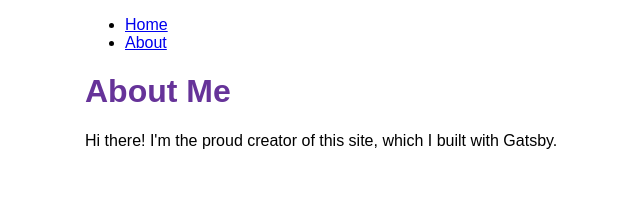
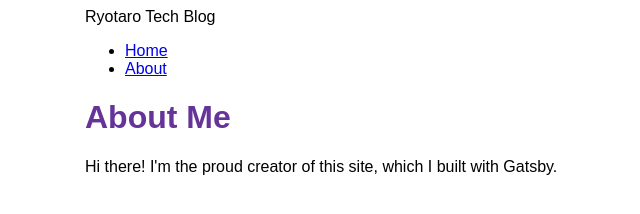
Before and after one commit to ryotaro-tenya0727/ryotaro-tech-blog, a Gatsby site: page /about in a window 1280 px wide. Shown: the whole page, without its empty margins (305-945 px from the left). Built offline with nearby package versions, Linux system fonts and the light colour scheme; Gatsby itself is replaced by a stand-in of ours.

Commit message:
【追加】GraphQLでタイトルを取得して表示

```diff
--- a/src/components/layout.js
+++ b/src/components/layout.js
@@ -1,16 +1,29 @@
 import * as React from 'react';
-import { Link } from 'gatsby';
+import { Link, useStaticQuery, graphql } from 'gatsby';
 import {
   container,
   heading,
   navLinks,
   navLinkItem,
   navLinkText,
+  siteTitle,
 } from './layout.module.css';
 export const Layout = ({ pageTitle, children }) => {
+  const data = useStaticQuery(graphql`
+    query {
+      site {
+        siteMetadata {
+          title
+        }
+      }
+    }
+  `);
   return (
     <div className={container}>
-      <title>{pageTitle}</title>
+      <title>
+        {pageTitle} | {data.site.siteMetadata.title}
+      </title>
+      <header className={siteTitle}>{data.site.siteMetadata.title}</header>
       <nav>
         <ul className={navLinks}>
           <li className={navLinkItem}>
```
